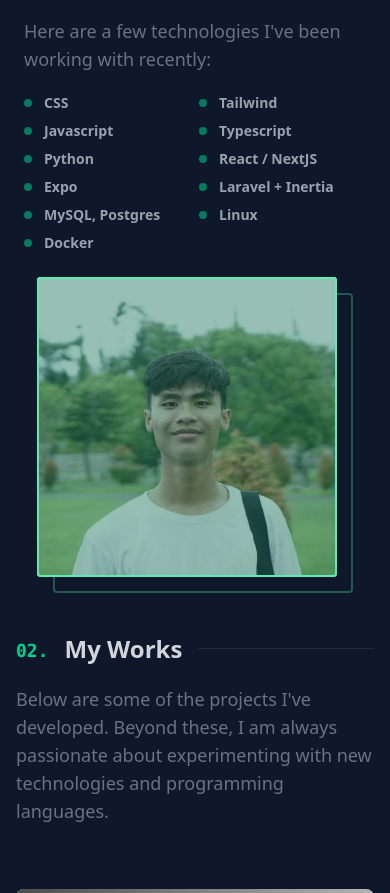
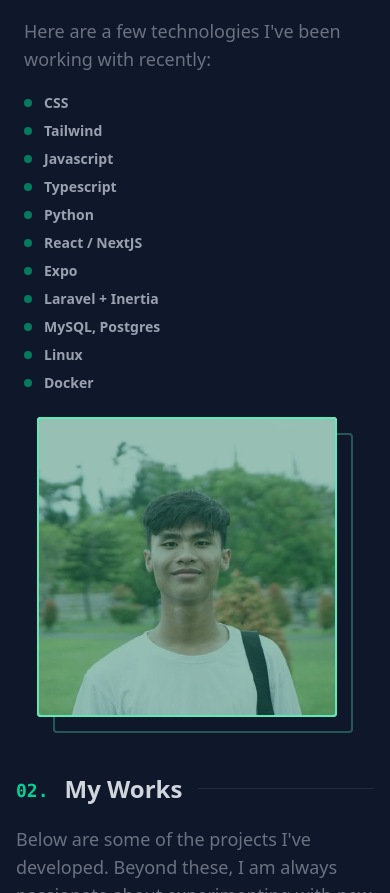
Before and after one commit to dhanuprys/portofolio-tailwind-vite, a website built with Vite: page index.html in a window 390 px wide. Shown: the part 1339-2232 px from the top of the page. Built offline with nearby package versions, Linux system fonts and the light colour scheme.

Commit message:
fix: wrap the skills item when the screen is too small

```diff
--- a/index.html
+++ b/index.html
@@ -276,7 +276,7 @@
             Here are a few technologies I've been working with recently:
           </p>
           <!-- Technology skills grid -->
-          <div class="grid grid-cols-2 gap-2 mt-5 md:pr-20">
+          <div class="grid sm:grid-cols-2 gap-2 mt-5 md:pr-20">
             <div class="text-gray-400 text-lg flex items-center gap-x-3">
               <span class="w-[8px] h-[8px] bg-emerald-500/60 rounded-full"></span>
               <span class="md:px-2 md:py-1 md:bg-gray-500/10 rounded font-semibold text-sm">CSS</span>
```
